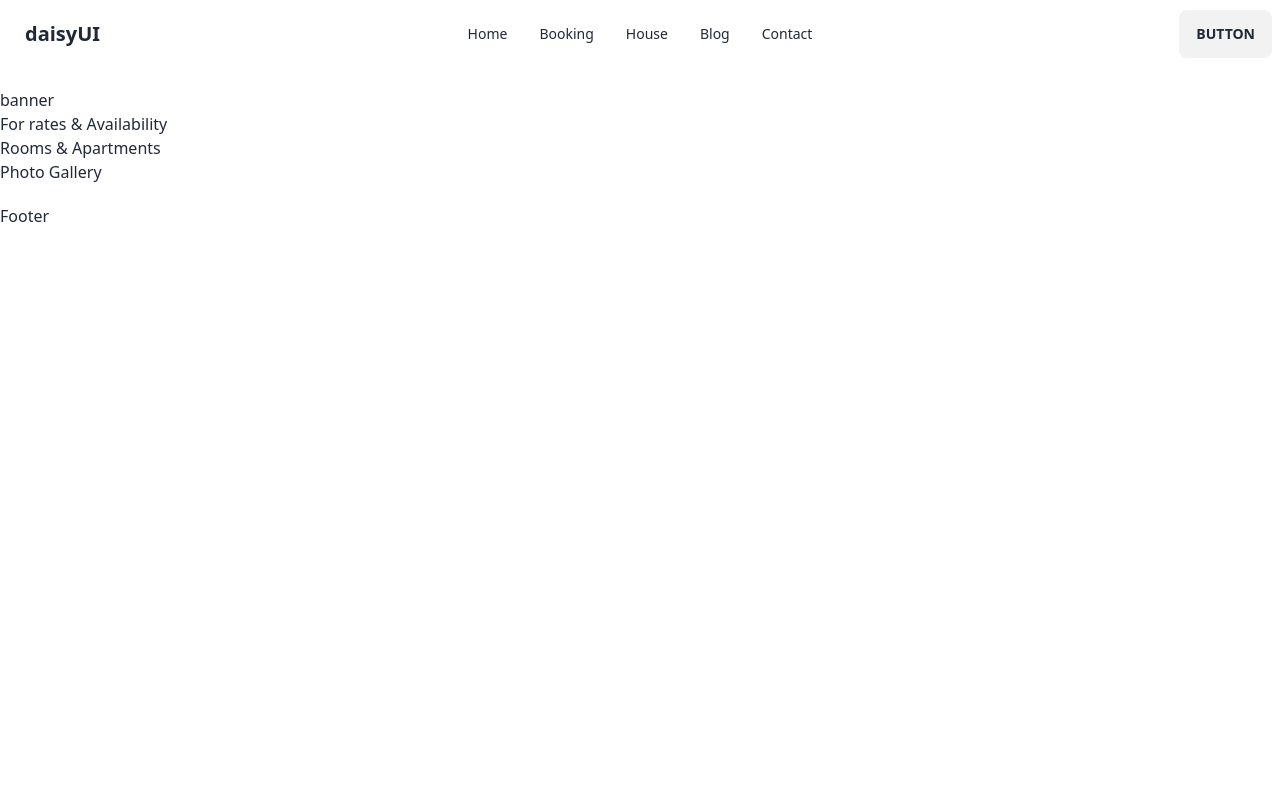
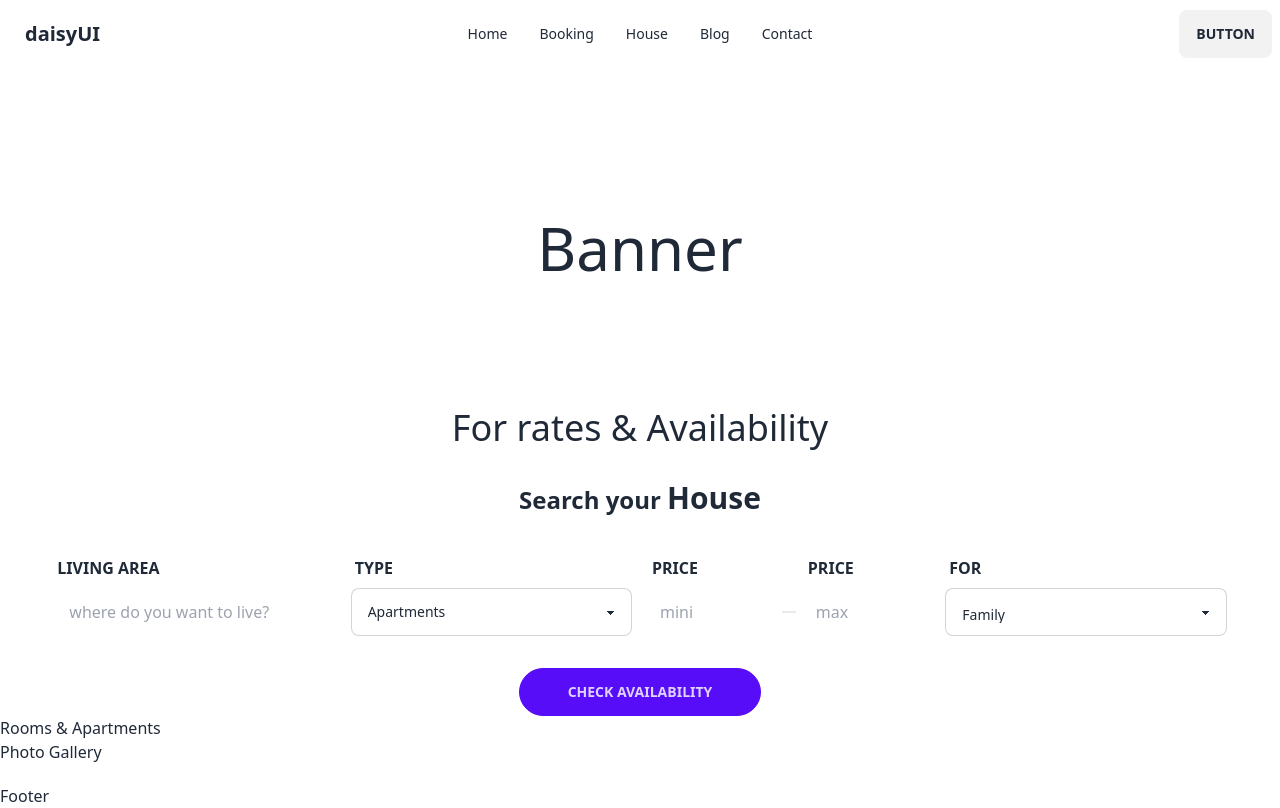
Before and after one commit to hasiburrahmanakash79/house-rent-client, a React (Vite) app: page / in a window 1280 px wide. Built offline with nearby package versions, Linux system fonts and the light colour scheme.

Commit message:
added the search section in home page without any actual functionality

```diff
--- a/package.json
+++ b/package.json
@@ -14,6 +14,7 @@
     "match-sorter": "^6.3.1",
     "react": "^18.2.0",
     "react-dom": "^18.2.0",
+    "react-hook-form": "^7.45.3",
     "react-router-dom": "^6.14.2",
     "sort-by": "^1.2.0"
   },
--- a/src/Pages/HomePage/Banner.jsx
+++ b/src/Pages/HomePage/Banner.jsx
@@ -1,11 +1,9 @@
+const Banner = () => {
+  return (
+    <section className='flex items-center justify-center h-80'>
+      <h1 className='text-6xl'>Banner</h1>
+    </section>
+  )
+}
 
-
-const Banner = () => {
-    return (
-        <div>
-            <h1>banner</h1>
-        </div>
-    );
-};
-
-export default Banner;
+export default Banner
--- a/src/Pages/HomePage/SearchHouse.jsx
+++ b/src/Pages/HomePage/SearchHouse.jsx
@@ -1,10 +1,97 @@
+import { useForm } from 'react-hook-form'
 
 const SearchHouse = () => {
-    return (
-        <div>
-            <h1>For rates & Availability</h1>
+  const {
+    register,
+    handleSubmit,
+    // reset,
+    formState: { errors }
+  } = useForm()
+  // onsubmit sending data to server
+  const onSubmit = data => {
+    console.log(data)
+  }
+  return (
+    <section className='w-11/12 mx-auto space-y-8 text-center'>
+      <h2 className='mb-4 text-4xl'>For rates & Availability</h2>
+      <p className='text-2xl font-semibold'>
+        Search your <span className='text-3xl font-bold'>House</span>
+      </p>
+      <form
+        className='grid grid-cols-1 md:grid-cols-4 md:gap-4'
+        onSubmit={handleSubmit(onSubmit)}
+      >
+        <div className='form-control'>
+          <label className='font-bold uppercase label'>Living Area</label>
+          <input
+            type='text'
+            placeholder='where do you want to live?'
+            className='px-4 py-3 bg-white rounded-xl'
+            {...register('area', { required: true })}
+            name='area'
+          />
+          {/* TODO:add a x sign to clear the text by clicking on it */}
+          {errors.name && (
+            <span className='text-orange-600'>Area is required</span>
+          )}
         </div>
-    );
-};
+        <div className='form-control'>
+          <label className='font-bold uppercase label'>Type</label>
+          <select
+            className='bg-white select select-bordered'
+            {...register('type')}
+          >
+            <option value='apartment'>Apartments</option>
+            <option value='shared'>Shared</option>
+            <option value='airbnb'>AirBnb</option>
+          </select>
+        </div>
+        <div className='items-center justify-center md:gap-2 md:flex'>
+          <div className='w-full'>
+            <label className='font-bold uppercase label'>Price </label>
+            <input
+              className='w-full px-3 py-3 bg-white rounded-xl'
+              type='text'
+              placeholder='mini'
+              name='minimum'
+              {...register('minimum')}
+            />
+          </div>
+          <div className='w-8 pt-4 mx-auto mt-12 text-white divider divider-vertical' />
+          <div className='w-full'>
+            <label className='font-bold uppercase label'>Price </label>
+            <input
+              type='text'
+              className='w-full px-3 py-3 bg-white rounded-xl'
+              placeholder='max'
+              name='maximum'
+              {...register('maximum', { required: true })}
+            />
+          </div>
+        </div>
+        <div className='form-control'>
+          <label className='font-bold uppercase label'>For</label>
+          <select
+            className='py-3 bg-white select select-bordered'
+            {...register('for')}
+          >
+            <option value='family'>Family</option>
+            <option value='couple'>Couple</option>
+            <option value='single'>Single</option>
+          </select>
+        </div>
 
-export default SearchHouse;
+        <div className='mt-4 md:col-span-4'>
+          <button
+            type='submit'
+            className='px-12 mx-auto transition-all rounded-full hover:bg-green-700 hover:delay-75 w-fit btn btn-primary'
+          >
+            Check Availability
+          </button>
+        </div>
+      </form>
+    </section>
+  )
+}
+
+export default SearchHouse
--- a/src/index.css
+++ b/src/index.css
@@ -1,3 +1,7 @@
 @tailwind base;
 @tailwind components;
 @tailwind utilities;
+
+* {
+    /* border: 1px solid red; */
+}
```
Also changed, not shown: src/Pages/Home/AvailableHouseSearch/AvailableHouseSearch.jsx (added), 1 other file (tests, documents, lock files or other folders).
